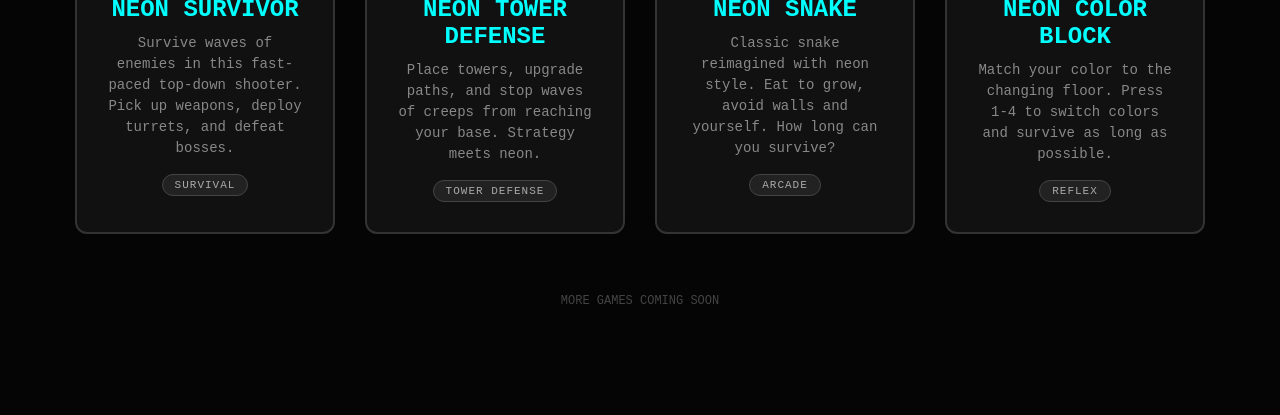
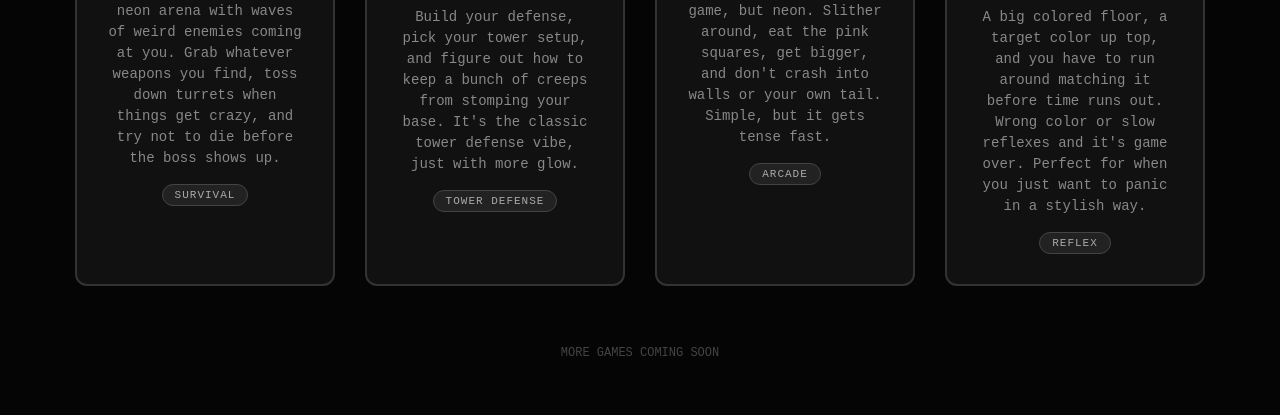
Before and after one commit to receptedondc/arcade-platform, a plain HTML site: page index.html in a window 1280 px wide. Shown: the part 385-800 px from the top of the page. Drawn offline with Linux system fonts and the light colour scheme.

Commit message:
Make game descriptions sound more human

```diff
--- a/index.html
+++ b/index.html
@@ -98,28 +98,28 @@
             <a href="neon-survivor.html" class="game-card">
                 <div class="game-icon">🎯</div>
                 <div class="game-title">NEON SURVIVOR</div>
-                <div class="game-desc">Survive waves of enemies in this fast-paced top-down shooter. Pick up weapons, deploy turrets, and defeat bosses.</div>
+                <div class="game-desc">You're dropped into a neon arena with waves of weird enemies coming at you. Grab whatever weapons you find, toss down turrets when things get crazy, and try not to die before the boss shows up.</div>
                 <div class="game-tag">SURVIVAL</div>
             </a>
 
             <a href="neon-td.html" class="game-card">
                 <div class="game-icon">🏰</div>
                 <div class="game-title">NEON TOWER DEFENSE</div>
-                <div class="game-desc">Place towers, upgrade paths, and stop waves of creeps from reaching your base. Strategy meets neon.</div>
+                <div class="game-desc">Build your defense, pick your tower setup, and figure out how to keep a bunch of creeps from stomping your base. It's the classic tower defense vibe, just with more glow.</div>
                 <div class="game-tag">TOWER DEFENSE</div>
             </a>
 
             <a href="neon-snake.html" class="game-card">
                 <div class="game-icon">🐍</div>
                 <div class="game-title">NEON SNAKE</div>
-                <div class="game-desc">Classic snake reimagined with neon style. Eat to grow, avoid walls and yourself. How long can you survive?</div>
+                <div class="game-desc">The old school snake game, but neon. Slither around, eat the pink squares, get bigger, and don't crash into walls or your own tail. Simple, but it gets tense fast.</div>
                 <div class="game-tag">ARCADE</div>
             </a>
 
             <a href="neon-colorblock.html" class="game-card">
                 <div class="game-icon">🎨</div>
                 <div class="game-title">NEON COLOR BLOCK</div>
-                <div class="game-desc">Match your color to the changing floor. Press 1-4 to switch colors and survive as long as possible.</div>
+                <div class="game-desc">A big colored floor, a target color up top, and you have to run around matching it before time runs out. Wrong color or slow reflexes and it's game over. Perfect for when you just want to panic in a stylish way.</div>
                 <div class="game-tag">REFLEX</div>
             </a>
         </div>
```
